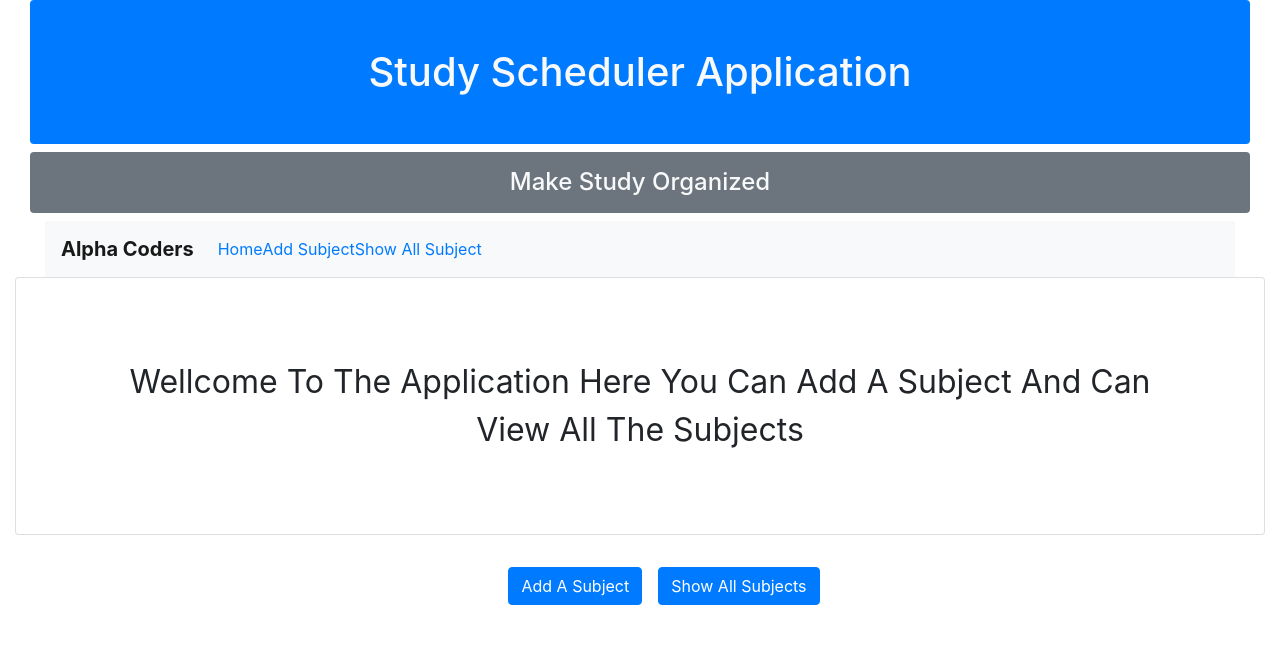
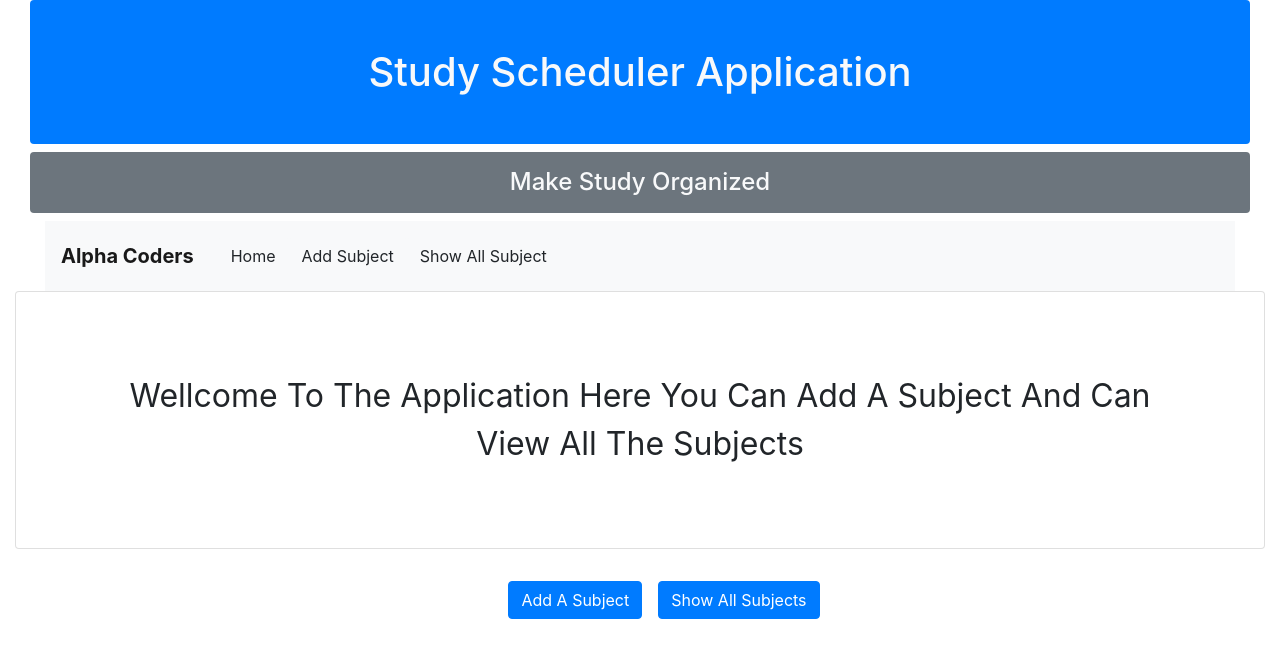
Before and after one commit to ammy-bajwa/studySchedulerApplicationWith-Electronjs, a React app: page /#/ in a window 1280 px wide. Shown: the top 658 px of the page. Built offline with nearby package versions, Linux system fonts and the light colour scheme; the HTML template or start-up script is replaced by a standard one.

Commit message:
setting up navigation bar style

```diff
--- a/src/js/components/Header.js
+++ b/src/js/components/Header.js
@@ -35,13 +35,13 @@ class Navbar extends React.Component {
   <div className="collapse navbar-collapse" id="navbarNav">
     <ul className="navbar-nav p-2">
       <li className="nav-item active">
-        <Link className="nav-a" to="/">Home <span className="sr-only">(current)</span></Link>
+        <Link className="nav-a" to="/"><button className="btn btn-light">Home</button> <span className="sr-only">(current)</span></Link>
       </li>
       <li className="nav-item">
-        <Link className="nav-a" to="/add">Add Subject</Link>
+        <Link className="nav-a" to="/add"><button className="btn btn-light">Add Subject</button></Link>
       </li>
       <li className="nav-item">
-        <Link className="nav-a" to="/show">Show All Subject</Link>
+        <Link className="nav-a" to="/show"><button className="btn btn-light">Show All Subject</button></Link>
       </li>
     </ul>
   </div>
```
